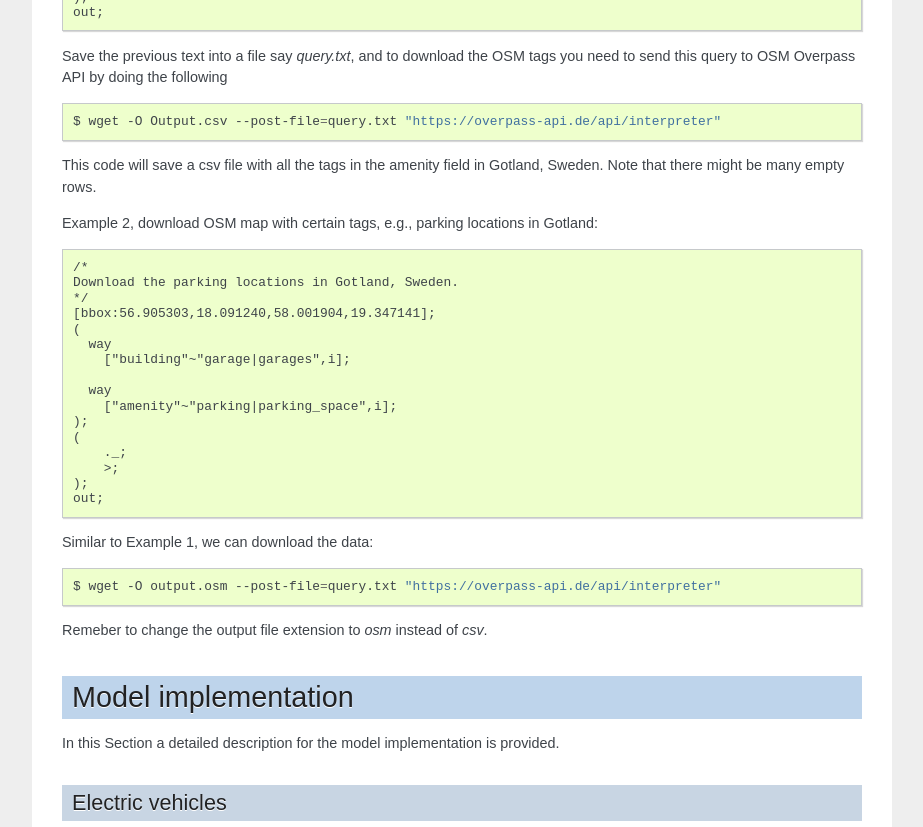
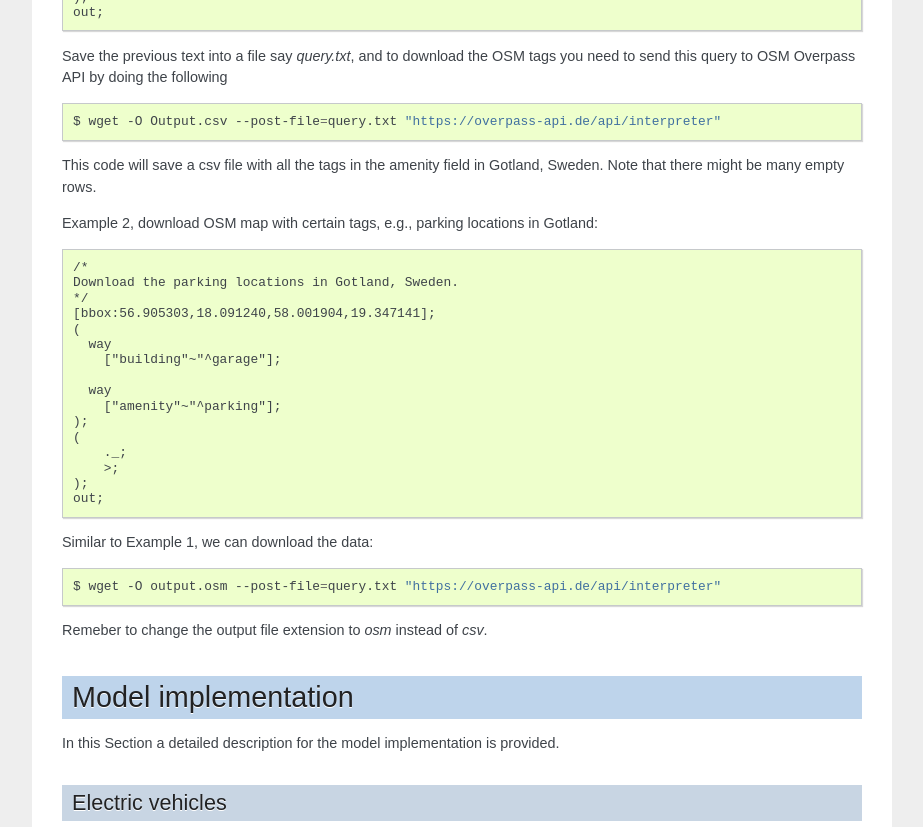
Before and after one commit to SheperoMah/EVSpatialChargingModel, a Sphinx documentation site: the page built from docs/index.rst, in a window 1280 px wide and 900 px high, scrolled down 1457 px, cut to the strip 0-827 px from the top of the window. Shown: the whole strip, without its empty margins (198-1121 px from the left). Built offline with Sphinx 7.4.7, drawn with Linux system fonts in a browser that asks for light colours.

Commit message:
mistake in regex

```diff
--- a/docs/index.rst
+++ b/docs/index.rst
@@ -115,10 +115,10 @@ Example 2, download OSM map with certain tags, e.g., parking locations in Gotlan
     [bbox:56.905303,18.091240,58.001904,19.347141];
     (
       way
-        ["building"~"garage|garages",i];
+        ["building"~"^garage"];
 
       way
-        ["amenity"~"parking|parking_space",i];
+        ["amenity"~"^parking"];
     );
     (
         ._;
```
